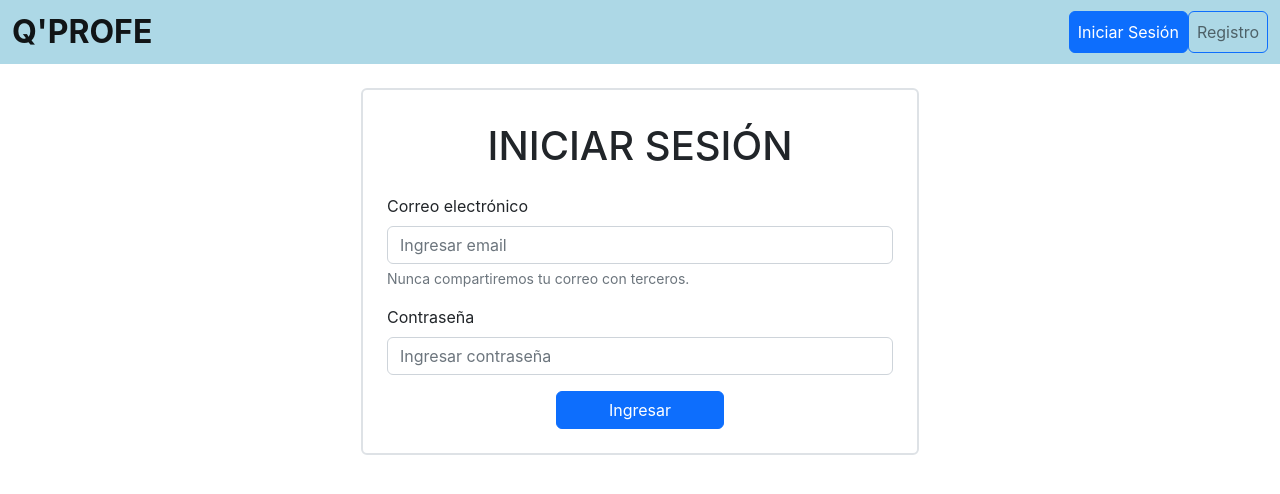
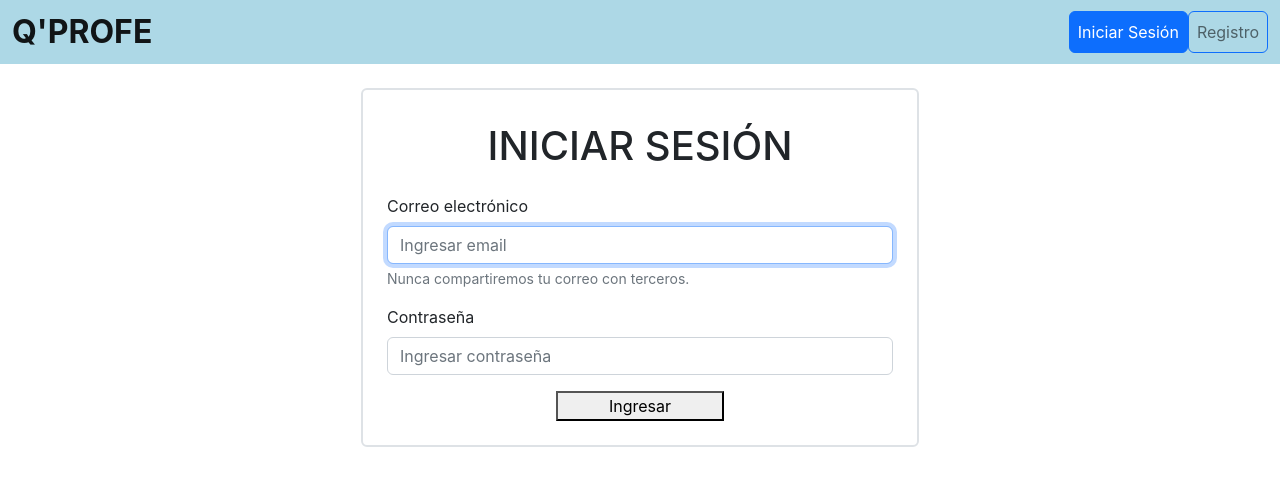
Before and after one commit to fmdd00/qprofe-web, a React (Create React App) app: page /login in a window 1280 px wide. Shown: the top 494 px of the page. Built offline with nearby package versions, Linux system fonts and the light colour scheme.

Commit message:
Autenticacion de login de prueba

```diff
--- a/src/pages/Login.js
+++ b/src/pages/Login.js
@@ -1,32 +1,90 @@
 import React from 'react'
 import { Link } from 'react-router-dom'
+import { useRef, useState, useEffect } from 'react';
 
 function Login() {
+
+    const userRef = useRef();
+    const errRef = useRef();
+
+    const [user, setUser] = useState('');
+    const [pwd, setPwd] = useState('');
+    const [errMsg, setErrMsg] = useState('');
+    const [success, setSuccess] = useState(false);
+
+    //Este primer useEffect es para que cada vez que el componente es cargado, se enfoque en el input del usuario
+    useEffect(() => {
+        userRef.current.focus();
+    }, [])
+
+    //Este segundo eseEffect es para limpiar los errores de mensaje cuando se cambien o modifiquen el usuario y/o contraseña
+    useEffect(() => {
+        setErrMsg('')
+    }, [user, pwd])
+
+    const handleSubmit = async (e) => {
+        e.preventDefault();
+        console.log(user, pwd);
+        setUser('');
+        setPwd('');
+        setSuccess(true);
+    }
+
     return (
+        <>
+            {success ? (
+                <div className='container'>
+                    <div className='mt-4 border border-2 p-4 rounded col-6 mx-auto'>
+                        <div className='mt-2'>
+                            <h1 className='text-center'>¡Estás Logueado!</h1>
+                        </div>
+                        <div className='mt-3 d-grid gap-2 col-4 mx-auto'>
+                            <Link to="/foro" className="btn btn-primary">Ir al foro</Link>
+                        </div>
+                    </div>
+                </div>
+            ) : (
                 <div className="container">
+                    <p ref={errRef} className={errMsg ? "errMsg" : "offscreen"} aria-live="assertive">{errMsg}</p>
                     <div className="mt-4 border border-2 p-4 rounded col-6 mx-auto">
                         <div className="mt-2">
                             <h1 className="text-center">INICIAR SESIÓN</h1>
                         </div>
                         <div className="mt-4">
-                    <form>
+                            <form onSubmit={handleSubmit}>
                                 <div className="mb-3">
-                            <label className="form-label">Correo electrónico</label>
-                            <input type="email" className="form-control" placeholder="Ingresar email" />
+                                    <label className="form-label" htmlFor="username">Correo electrónico</label>
+                                    <input
+                                        type="email"
+                                        id="username"
+                                        ref={userRef}
+                                        autoComplete="off"
+                                        onChange={(e) => setUser(e.target.value)}
+                                        value={user}
+                                        required
+                                        className="form-control" placeholder="Ingresar email"
+                                    />
                                     <div className="form-text">Nunca compartiremos tu correo con terceros.</div>
                                 </div>
                                 <div className="mb-3">
-                            <label for="exampleInputPassword1" className="form-label">Contraseña</label>
-                            <input type="password" className="form-control" placeholder="Ingresar contraseña" />
+                                    <label htmlFor="password" className="form-label">Contraseña</label>
+                                    <input type="password"
+                                        id="password"
+                                        onChange={(e) => setPwd(e.target.value)}
+                                        value={pwd}
+                                        required
+                                        className="form-control" placeholder="Ingresar contraseña" />
                                 </div>
                                 <div className="d-grid gap-2 col-4 mx-auto">
-                            <Link to="/foro" className="btn btn-primary">Ingresar</Link>
+                                    <button>Ingresar</button>
                                 </div>
                             </form>
+
                         </div>
                     </div>
-
                 </div>
+            )}
+        </>
     )
 }
 
```
Lines whose indentation alone changed are shown as unchanged.
